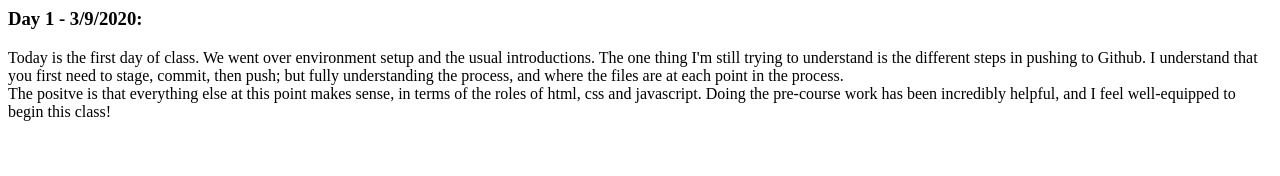
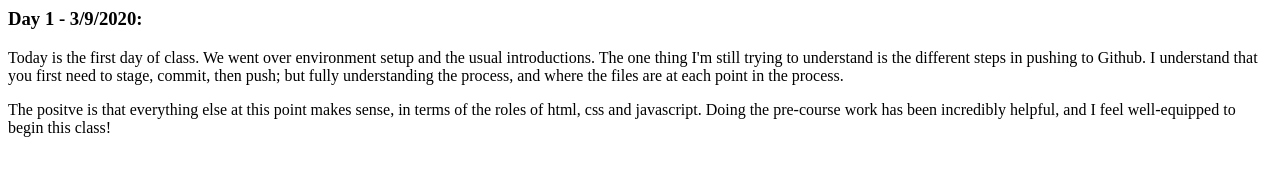
Before and after one commit to natesherfick/journal, a plain HTML site: page index.html in a window 1280 px wide. Drawn offline with Linux system fonts and the light colour scheme.

Commit message:
added style

```diff
--- a/index.html
+++ b/index.html
@@ -3,7 +3,9 @@
     <meta charset="UTF-8">
     <meta name="viewport" content="width=device-width, initial-scale=1.0">
     <title>Journal</title>
+    <link rel="stylesheet" href="style.css">
 </head>
+
 <body>
 
 <div>
@@ -12,8 +14,8 @@ Today is the first day of class. We went over environment setup and the usual in
 The one thing I'm still trying to understand is the different steps in pushing to Github. I understand that you first need to stage, commit, then push; but fully understanding the process, and where the files are at each point in the process.
 </div>
 
-<div>The positve is that everything else at this point makes sense, in terms of the roles of html, css and javascript.
-Doing the pre-course work has been incredibly helpful, and I feel well-equipped to begin this class!
+<div class="mt">
+    The positve is that everything else at this point makes sense, in terms of the roles of html, css and javascript. Doing the pre-course work has been incredibly helpful, and I feel well-equipped to begin this class!
 </div>
 
 </body>
--- /dev/null
+++ b/style.css
@@ -0,0 +1,4 @@
+
+.mt{
+  margin-top: 1em;
+}
```
